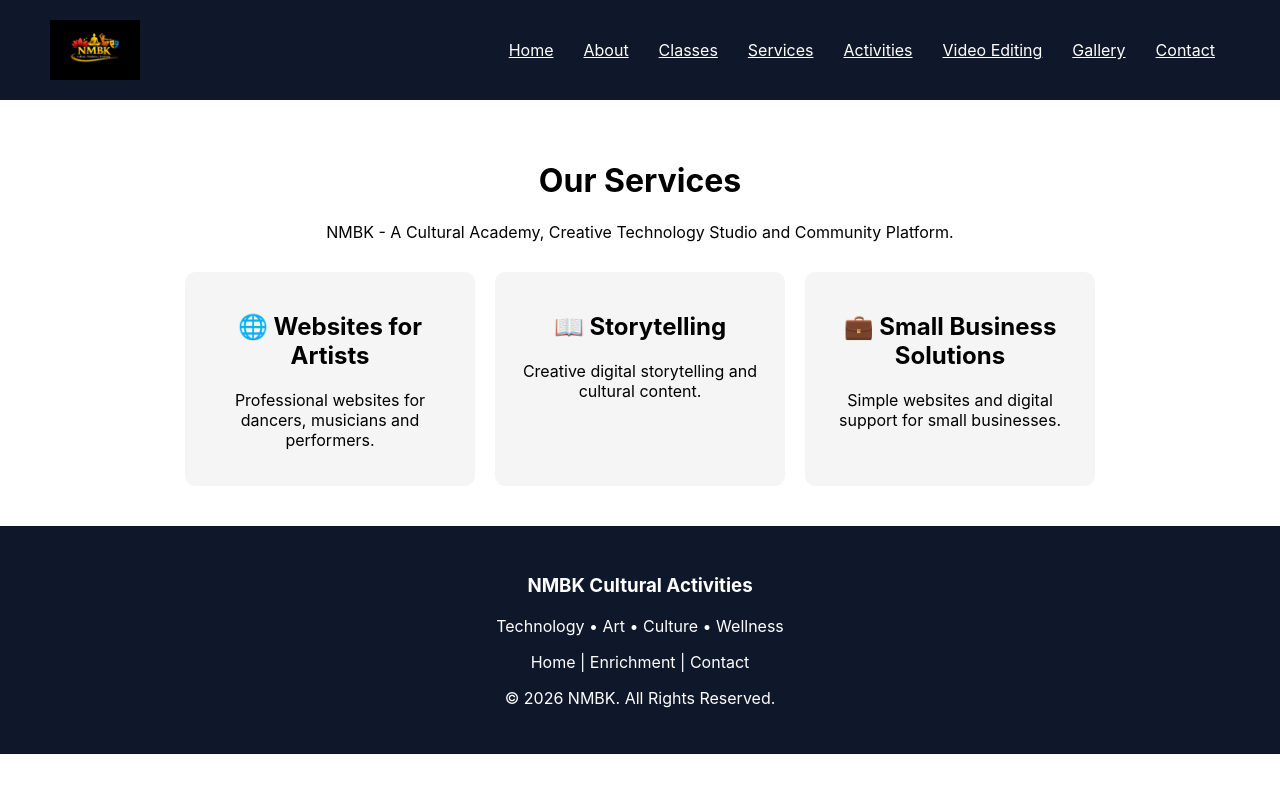
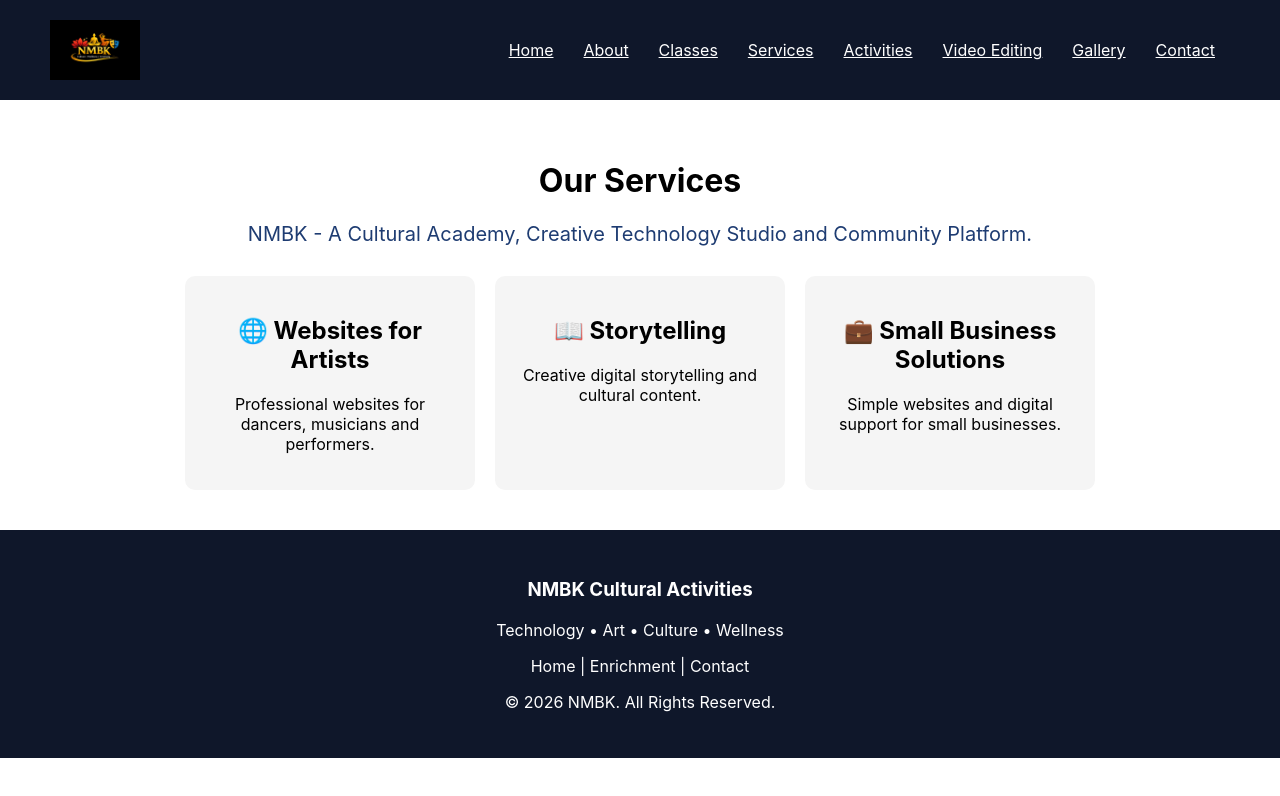
Before and after one commit to Sandhya123564/nmbk-project, a React (Create React App) app in the folder frontend/: page /services in a window 1280 px wide. Shown: the top 796 px of the page. Built offline with nearby package versions, Linux system fonts and the light colour scheme.

Commit message:
Added CTA section and NMBK positioning

```diff
--- a/frontend/src/components/Services.js
+++ b/frontend/src/components/Services.js
@@ -4,8 +4,15 @@ function Services() {
   return (
     <div style={{ padding: "40px", textAlign: "center" }}>
       <h1>Our Services</h1>
-      NMBK - A Cultural Academy, Creative Technology Studio and Community Platform.
-
+     <p
+  style={{
+    fontSize: "20px",
+    color: "#1e3c72",
+    marginBottom: "30px"
+  }}
+>
+  NMBK - A Cultural Academy, Creative Technology Studio and Community Platform.
+</p>
       <div style={{
         display: "flex",
         justifyContent: "center",
```
